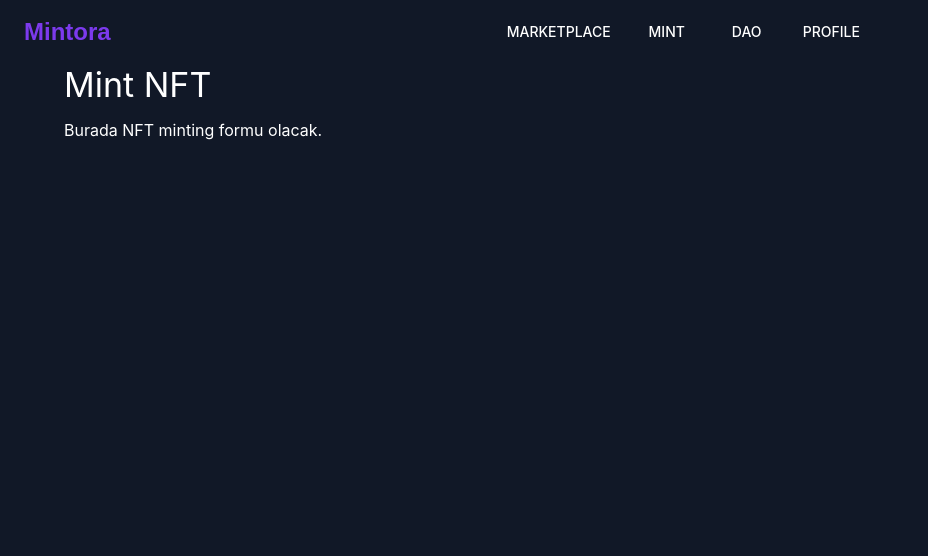
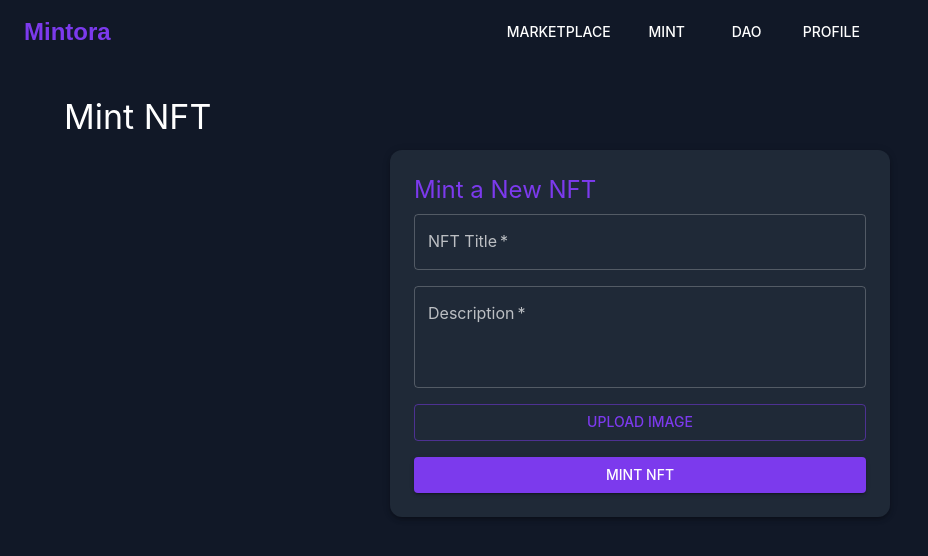
Before and after one commit to gizemsangur1/Mintora, a Next.js app: page /mint in a window 1280 px wide. Shown: the top 556 px of the page, without its empty margins (0-928 px from the left). Built offline with nearby package versions, Linux system fonts and the light colour scheme; no server answers; what wagmi would draw is missing.

Commit message:
(feature) add mint page

```diff
--- a/src/app/mint/page.tsx
+++ b/src/app/mint/page.tsx
@@ -1,14 +1,15 @@
 "use client";
 
 import { Container, Typography } from "@mui/material";
+import NFTMintForm from "@/components/NFTMintForm";
 
 export default function MintPage() {
   return (
-    <Container>
+    <Container sx={{ py: 4 }}>
       <Typography variant="h4" gutterBottom>
         Mint NFT
       </Typography>
-      <Typography>Burada NFT minting formu olacak.</Typography>
+      <NFTMintForm />
     </Container>
   );
 }
--- /dev/null
+++ b/src/components/NFTMintForm.tsx
@@ -0,0 +1,92 @@
+"use client";
+
+import { useState } from "react";
+import {
+  Box,
+  Button,
+  TextField,
+  Typography,
+  Stack,
+} from "@mui/material";
+
+export default function NFTMintForm() {
+  const [title, setTitle] = useState("");
+  const [description, setDescription] = useState("");
+  const [file, setFile] = useState<File | null>(null);
+
+  const handleFileChange = (e: React.ChangeEvent<HTMLInputElement>) => {
+    if (e.target.files && e.target.files[0]) {
+      setFile(e.target.files[0]);
+    }
+  };
+
+  const handleSubmit = (e: React.FormEvent) => {
+    e.preventDefault();
+    console.log({
+      title,
+      description,
+      file,
+    });
+    alert("Mint işlemi başlatılacak! (dummy)");
+  };
+
+  return (
+    <Box
+      component="form"
+      onSubmit={handleSubmit}
+      sx={{
+        maxWidth: 500,
+        mx: "auto",
+        p: 3,
+        bgcolor: "background.paper",
+        borderRadius: 3,
+        boxShadow: 3,
+      }}
+    >
+      <Typography variant="h5" color="primary" gutterBottom>
+        Mint a New NFT
+      </Typography>
+
+      <Stack spacing={2}>
+        <TextField
+          label="NFT Title"
+          value={title}
+          onChange={(e) => setTitle(e.target.value)}
+          required
+          fullWidth
+        />
+
+        <TextField
+          label="Description"
+          value={description}
+          onChange={(e) => setDescription(e.target.value)}
+          required
+          multiline
+          rows={3}
+          fullWidth
+        />
+
+        <Button
+          variant="outlined"
+          component="label"
+        >
+          Upload Image
+          <input type="file" hidden onChange={handleFileChange} />
+        </Button>
+        {file && (
+          <Typography variant="body2" color="text.secondary">
+            Selected: {file.name}
+          </Typography>
+        )}
+
+        <Button
+          type="submit"
+          variant="contained"
+          color="primary"
+        >
+          Mint NFT
+        </Button>
+      </Stack>
+    </Box>
+  );
+}
```
